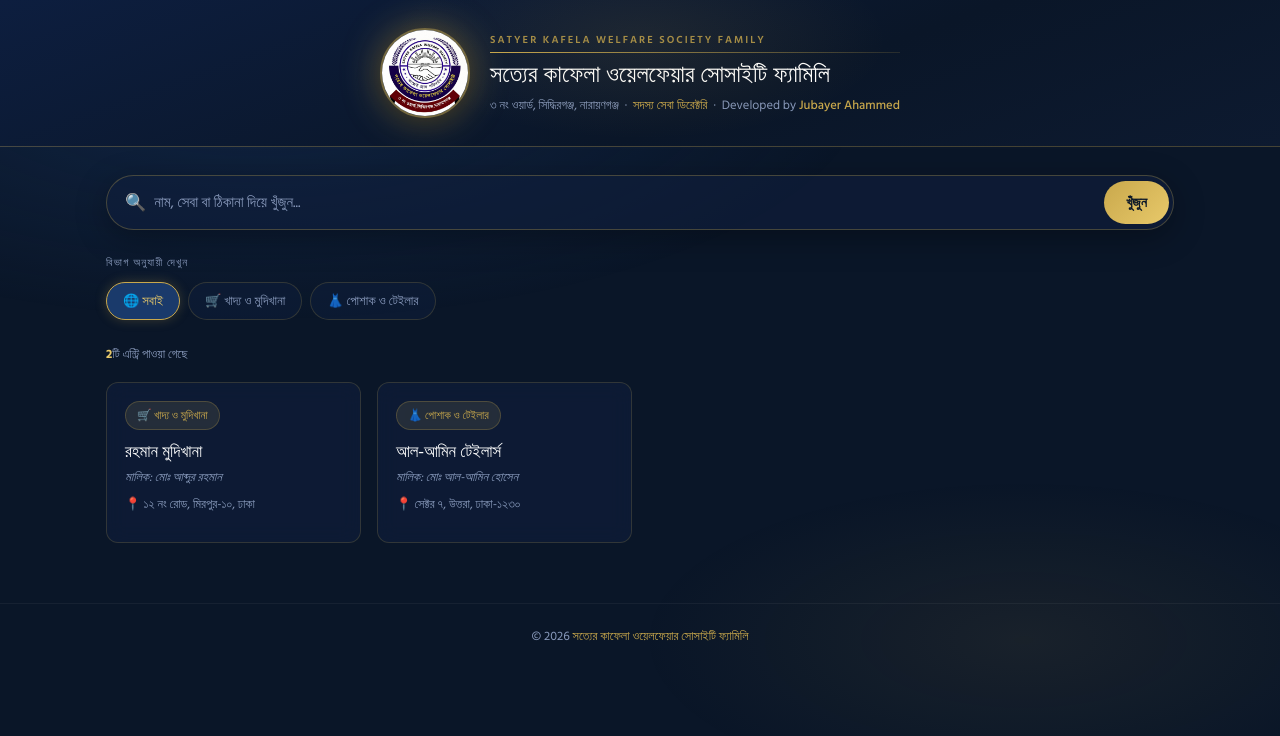
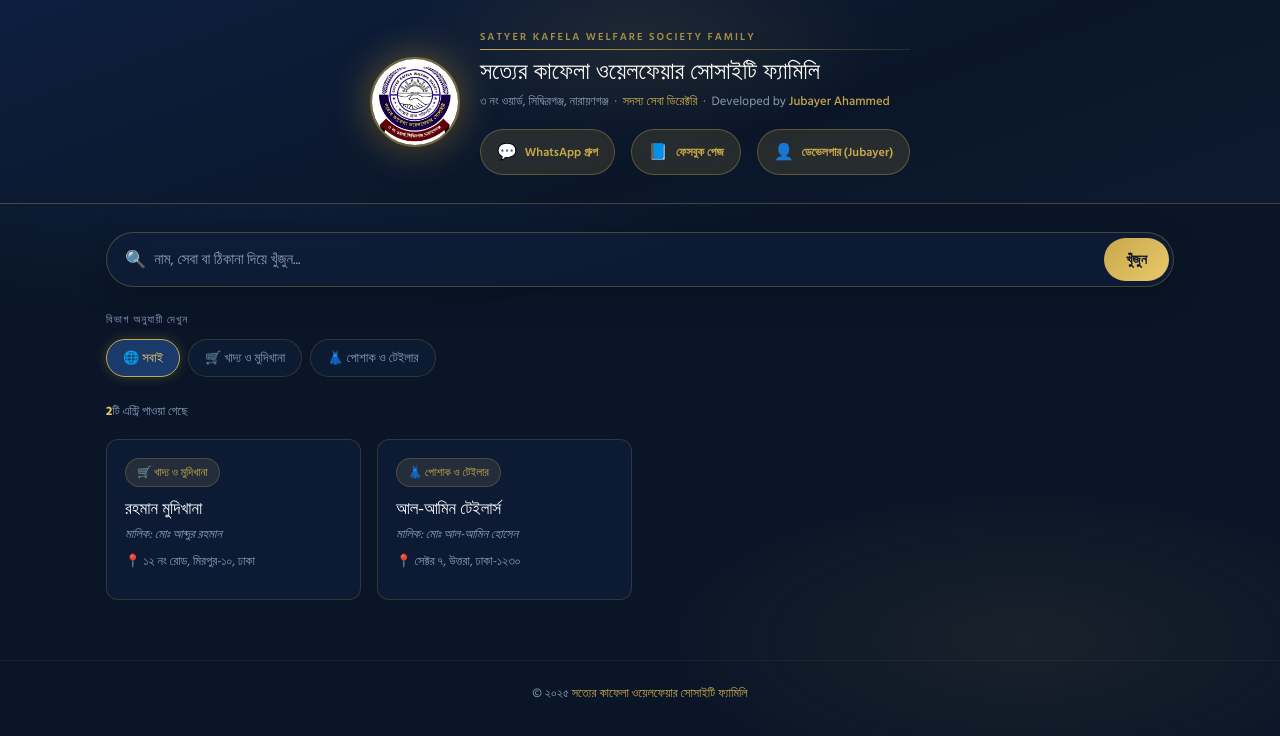
Before and after one commit to jubayer-ahammed-khan/SKWS-family, a plain HTML site: page index.html in a window 1280 px wide. Drawn offline with Linux system fonts and the light colour scheme; no server answers; a web font is replaced by a local one.

Commit message:
Add files via upload

```diff
--- a/index.html
+++ b/index.html
@@ -84,10 +84,37 @@
     }
     .org-sub { font-size: 12.5px; color: var(--text-muted); }
     .org-sub span { color: var(--gold); font-weight: 500; }
+
+    /* ── CONTACT SECTION ── */
+    .contact-section {
+      display: flex; align-items: center; justify-content: center;
+      gap: 16px; margin-top: 18px; flex-wrap: wrap;
+    }
+    .contact-btn {
+      display: inline-flex; align-items: center; justify-content: center;
+      gap: 8px; padding: 9px 16px;
+      background: rgba(201,168,76,0.15); backdrop-filter: blur(8px);
+      border: 1px solid rgba(201,168,76,0.35);
+      color: var(--gold); text-decoration: none;
+      border-radius: 25px; font-size: 12px; font-weight: 600;
+      cursor: pointer; transition: all 0.3s;
+      font-family: 'Hind Siliguri', sans-serif;
+    }
+    .contact-btn:hover {
+      background: rgba(201,168,76,0.3);
+      border-color: var(--gold-light);
+      color: var(--gold-light);
+      transform: translateY(-2px);
+      box-shadow: 0 6px 20px rgba(201,168,76,0.25);
+    }
+    .contact-btn .ico { font-size: 16px; }
+
     @media (max-width: 460px) {
       .logo-wrap { flex-direction: column; gap: 12px; }
       .header-text { text-align: center; }
       .gold-bar { background: linear-gradient(90deg, transparent, var(--gold), transparent); }
+      .contact-section { gap: 10px; margin-top: 14px; }
+      .contact-btn { padding: 8px 13px; font-size: 11px; }
     }
 
     main {
@@ -408,6 +435,17 @@
       <div class="gold-bar"></div>
       <div class="org-bn">সত্যের কাফেলা ওয়েলফেয়ার সোসাইটি ফ্যামিলি</div>
       <div class="org-sub">৩ নং ওয়ার্ড, সিদ্ধিরগঞ্জ, নারায়ণগঞ্জ &nbsp;·&nbsp; <span>সদস্য সেবা ডিরেক্টরি</span> &nbsp;·&nbsp; Developed by <span>Jubayer Ahammed</span></div>
+      <div class="contact-section">
+        <a href="https://chat.whatsapp.com/Ct8oMO0JdmYIhXSAbZ67H5?mode=gi_t" target="_blank" class="contact-btn">
+          <span class="ico">💬</span> WhatsApp গ্রুপ
+        </a>
+        <a href="https://www.facebook.com/satyerkafelawelfaresociety" target="_blank" class="contact-btn">
+          <span class="ico">📘</span> ফেসবুক পেজ
+        </a>
+        <a href="https://wa.me/qr/2F67MQTRLGERA1" target="_blank" class="contact-btn">
+          <span class="ico">👤</span> ডেভেলপার (Jubayer)
+        </a>
+      </div>
     </div>
   </div>
 </header>
@@ -438,7 +476,7 @@
   </div>
 </main>
 
-<footer>© 2026 <span>সত্যের কাফেলা ওয়েলফেয়ার সোসাইটি ফ্যামিলি</span></footer>
+<footer>© ২০২৫ <span>সত্যের কাফেলা ওয়েলফেয়ার সোসাইটি ফ্যামিলি</span></footer>
 
 <div class="overlay" id="overlay" onclick="closeOutside(event)">
   <div class="modal" id="modal">
@@ -448,7 +486,7 @@
 </div>
 
 <script>
-const SHEET_URL = 'https://docs.google.com/spreadsheets/d/e/2PACX-1vR9sED6tbMwCc9Uywma7DjZDgkXMwxHrPqIHhzTlQsxkC0QTWfvqvclMjpviSWzHoXPXzNKUbbL1496/pub?gid=0&single=true&output=csv';
+const SHEET_URL = 'YOUR_GOOGLE_SHEET_CSV_URL_HERE';
 
 const CAT_ICONS = {
   'খাদ্য ও মুদিখানা':        '🛒',
```
